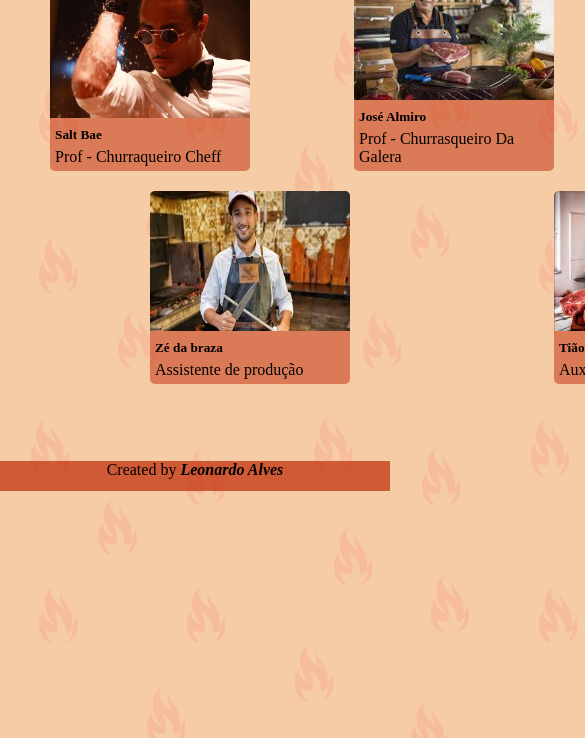
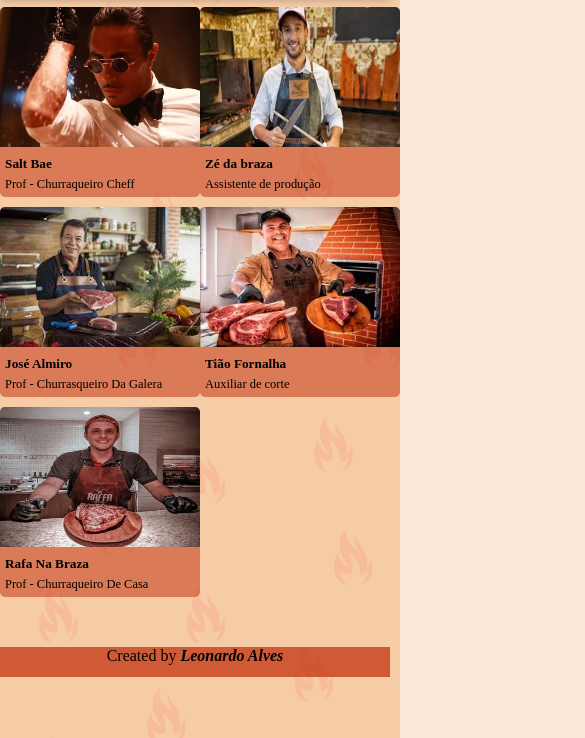
Before and after one commit to LeoCalisto/LandPage_Churras, a plain HTML site: page View/equipe.html in a window 390 px wide. Shown: the part 106-844 px from the top of the page, 585 px wide, since content can reach past the window. Drawn offline with Linux system fonts and the light colour scheme; a web font is replaced by a local one.

Commit message:
aplicação responsividade nas paginas

```diff
--- a/CSS/queries.css
+++ b/CSS/queries.css
@@ -101,4 +101,56 @@
         transition: 250ms;
         background-color: #460f03;
     }
+
+    /* EQUIPE */
+
+    body#equipe main{
+        display: flex;
+        justify-content: space-around;
+        height: 650px;
+    }
+
+    body#equipe .foto{
+        width: 200px;
+        height: 140px;
+        border-radius: 5px 5px 0px 0px;
+    }
+
+    body#equipe section .conteiner{
+        margin: 0;
+        gap: 0;
+        display: flex;
+        flex-direction: column;
+    }
+
+    body#equipe .conteiner-pessoa{
+        margin-top: 5%;
+        width: 200px;
+        background-color: #bf26047e;
+        border-radius: 5px;
+    }
+    body#equipe section div p{
+        text-wrap: nowrap;
+        font-size: 78%;
+    }
+
+    body#equipe section div p, h5{
+        margin: 5px;
+    }
+
+    body#equipe footer{
+        position: initial;
+    }
+
+    /* PAGINA CONTATO */
+
+    body#contato main{
+        height: 0;
+    }
+
+    /* PAGINA INSCRIÇÃO */
+
+    body#inscricao main{
+        height: 0;
+    }
 }
--- a/CSS/queriesTablet.css
+++ b/CSS/queriesTablet.css
@@ -12,4 +12,9 @@
         border-radius: 15px;
         margin: 0% 5%;
     }
+
+    body#equipe section .conteiner{
+        gap: 1%;
+    }
+
 }
--- a/CSS/style.css
+++ b/CSS/style.css
@@ -125,7 +125,7 @@ body{
     transition: 250ms;
     background-color: #460f03;
 }
- /* rodapé  */
+/* rodapé  */
 footer{
     text-align: center;
     height: 30px;
@@ -161,6 +161,11 @@ body#contato #btn-form{
 body#contato main{
     height: 521px;
 }
+body#contato footer{
+    position: fixed;
+    width: 100%;
+    bottom: 0;
+}
 
 /* PAGINA INSCRIÇÃO */
 
@@ -189,34 +194,38 @@ body#inscricao main{
 body#inscricao input[type="tel"]{
     width: 130px;
 }
+body#inscricao footer{
+    position: fixed;
+    width: 100%;
+    bottom: 0;
+}
 
 /* PAGINA EQUIPE */
-body#equipe main{
-    height: 501px;
-}
+
 body#equipe .foto{
     width: 200px;
     height: 140px;
     border-radius: 5px 5px 0px 0px;
 }
-body#equipe section{
-    margin-top: 20px;
-}
+
 body#equipe section .conteiner{
-    margin: 0 auto;
-    width: 910px;
+    margin: 2%;
+    display: flex;
+    justify-content: center;
+    gap: 10%;
 }
 body#equipe .conteiner-pessoa{
-    display: inline-block;
     width: 200px;
     background-color: #bf26047e;
     border-radius: 5px;
-    margin: 0px 50px;
-}
-body#equipe main section .teste{
-    margin-left: 150px;
 }
 
 body#equipe section div p, h5{
     margin: 5px;
 }
+
+body#equipe footer{
+    position: fixed;
+    width: 100%;
+    bottom: 0;
+}
--- a/View/equipe.html
+++ b/View/equipe.html
@@ -5,6 +5,8 @@
     <meta name="viewport" content="width=device-width, initial-scale=1.0">
     <title>Cheff Do Churras</title>
     <link rel="stylesheet" href="../CSS/style.css">
+    <link rel="stylesheet" href="../CSS/queries.css">
+    <link rel="stylesheet" href="../CSS/queriesTablet.css">
     <style>
         @import url('https://fonts.googleapis.com/css2?family=Playwrite+GB+S:ital,wght@0,100..400;1,100..400&display=swap');
     </style>
@@ -45,11 +47,10 @@
                     <p class="descricao"> Prof - Churraqueiro De Casa</p>
                 </article>
             </div>
-
         </section>
 
         <section>
-            <div class="conteiner">
+            <div class="conteiner" id="aux">
                 <article class="conteiner-pessoa teste">
                     <img class="foto" src="../IMG/tiao fornalha.jpg" alt="">
                     <h5>Zé da braza</h5>
```
Also changed, not shown: View/contato.html (+2 -0 lines), View/inscricao.html (+3 -1 lines).
